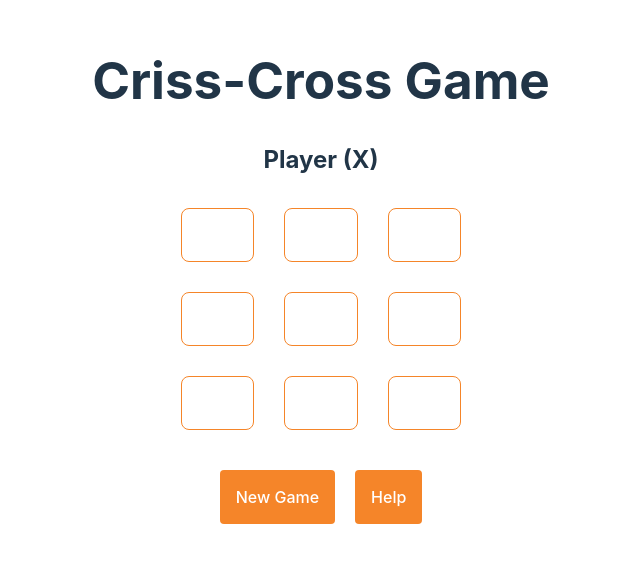
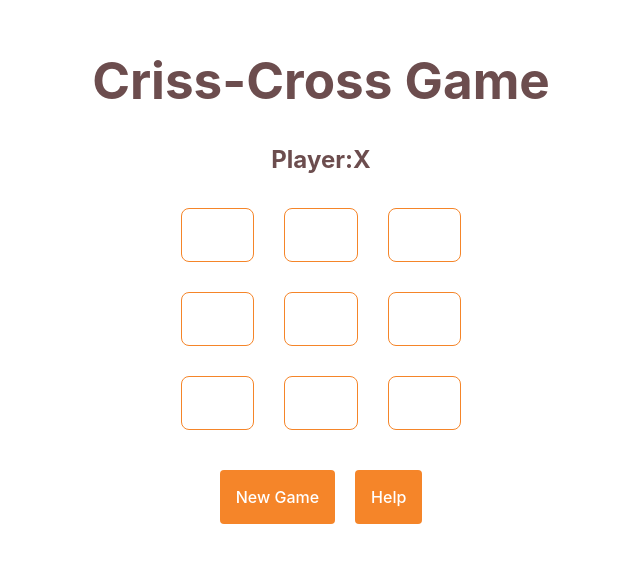
Before and after one commit to Shokhabbos/criss-cross-game, a React (Vite) app: page / in a window 1280 px wide. Shown: the part 124-686 px from the top of the page, without its empty margins (319-959 px from the left). Built offline with nearby package versions, Linux system fonts and the light colour scheme.

Commit message:
modified: primaryColor

```diff
--- a/src/App.css
+++ b/src/App.css
@@ -4,7 +4,9 @@
   padding: 2rem;
   text-align: center;
 }
-
+h1, h2{
+  color: #6C4D4E;
+}
 
 .card {
   padding: 2em;
--- a/src/App.jsx
+++ b/src/App.jsx
@@ -121,7 +121,7 @@ help() {
  render() {
   const currentPlayer = this.state.currentPlayer;
   const winner = this.state.winner;
-  const status = winner ? `Player ${winner} wins!` : `Player  (${currentPlayer === 'X' ? 'X' : 'O'})`;
+  const status = winner ? `Player: ${winner} wins!` : `Player:${currentPlayer === 'X' ? 'X' : 'O'}`;
   const isGameFinished = winner !== null || this.state.board.every((cell) => cell);
 
   return (
```
